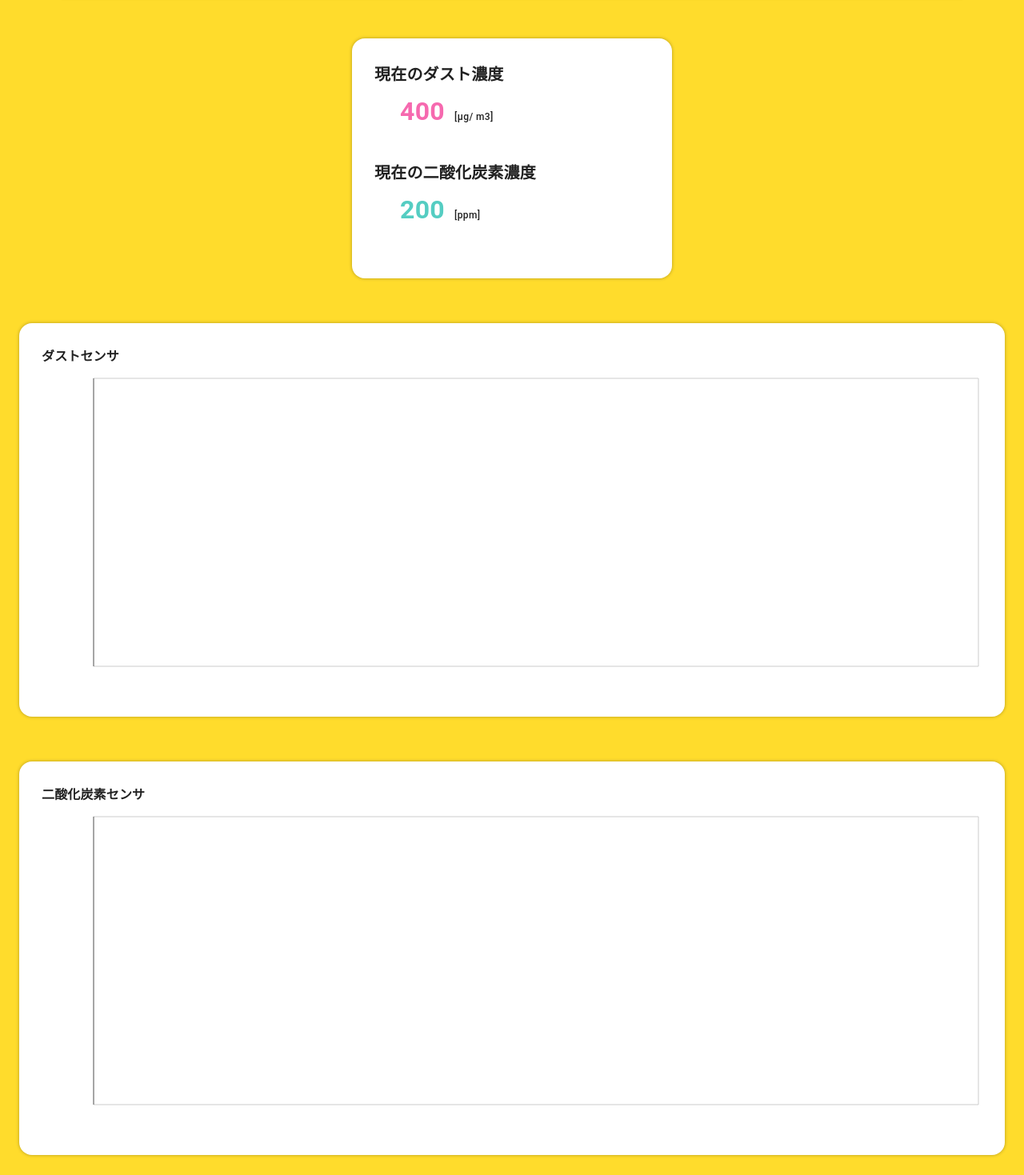
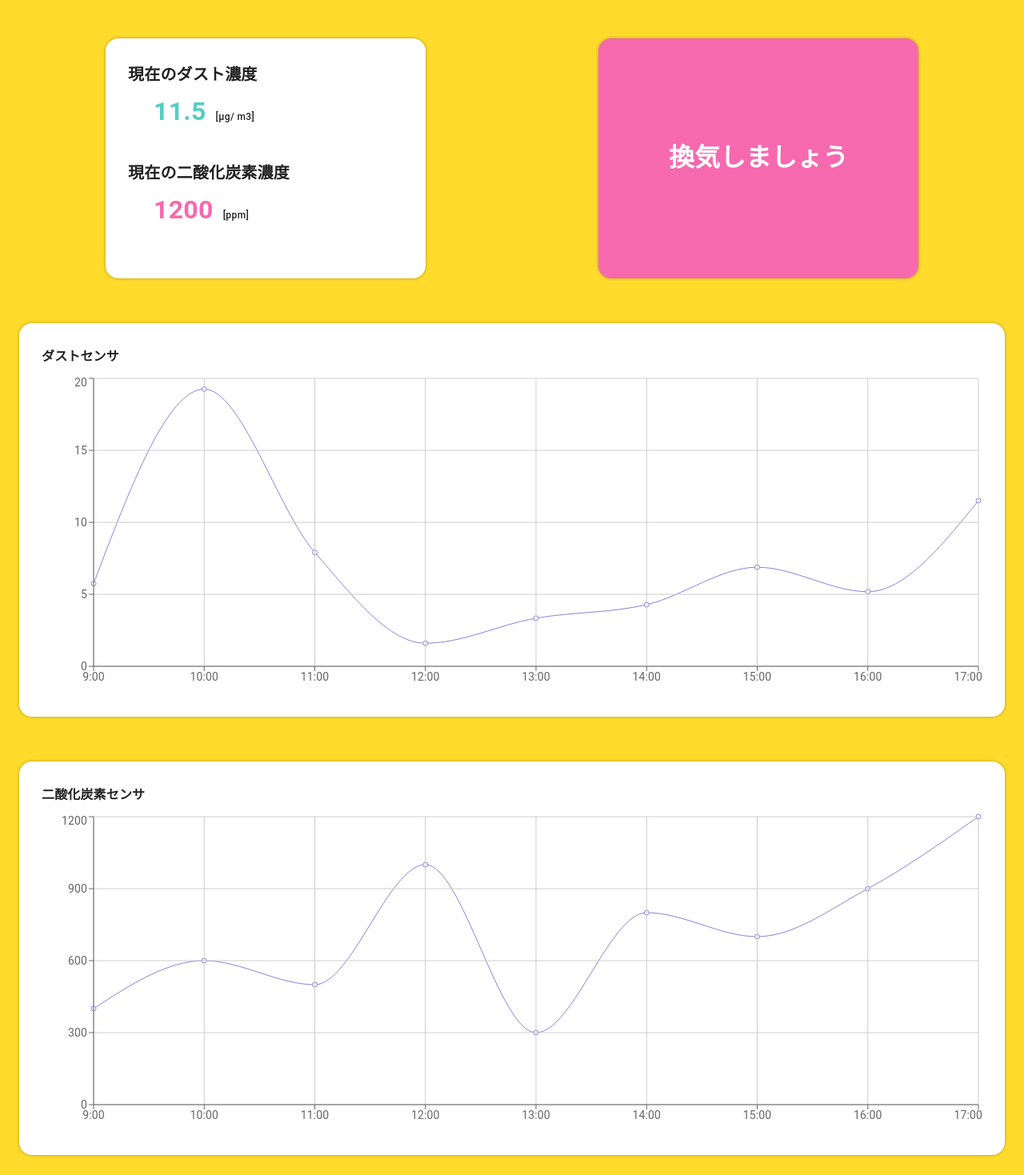
Before and after one commit to tomo-taku/team1, a Next.js app in the folder next-app/: page / in a window 1280 px wide. Shown: the part 100-1569 px from the top of the page at 80% size. Built offline with nearby package versions, Linux system fonts and the light colour scheme.

Commit message:
Update: 必要なデータの作成 (#2)

```diff
--- a/next-app/src/templates/Top/index.tsx
+++ b/next-app/src/templates/Top/index.tsx
@@ -5,27 +5,61 @@ import LineGraph from '../../organisms/LineGraph'
 import Box from '@material-ui/core/Box'
 import Typography from '@material-ui/core/Typography'
 import ConditionPanel from '../../organisms/ConditionPanel'
+import VentilationPanel from '../../organisms/VentilationPanel'
+
+const dustData = [
+    {date: '9:00', concentration: 5.74},
+    {date: '10:00', concentration: 19.25},
+    {date: '11:00', concentration: 7.91},
+    {date: '12:00', concentration: 1.60},
+    {date: '13:00', concentration: 3.34},
+    {date: '14:00', concentration: 4.28},
+    {date: '15:00', concentration: 6.88},
+    {date: '16:00', concentration: 5.18},
+    {date: '17:00', concentration: 11.50},
+]
+
+const co2Data = [
+    {date: '9:00', concentration: 400},
+    {date: '10:00', concentration: 600},
+    {date: '11:00', concentration: 500},
+    {date: '12:00', concentration: 1000},
+    {date: '13:00', concentration: 300},
+    {date: '14:00', concentration: 800},
+    {date: '15:00', concentration: 700},
+    {date: '16:00', concentration: 900},
+    {date: '17:00', concentration: 1200},
+]
 
 const Top: React.FC = () => {
+    // 最新のデータを取り出す
+    const latestDustData = dustData.slice(-1)[0].concentration
+    const latestCo2Data = co2Data.slice(-1)[0].concentration
+    // 換気が必要かどうか
+    const isVentilation = latestDustData > 100 || latestCo2Data > 1000
+
     return (
         <React.Fragment>
             <Container maxWidth='lg' component='main'>
 
                 <InformationContainer>
                     <ConditionPanel
-                        dustConcentration={400}
-                        co2Concentration={200}
+                        dustConcentration={latestDustData}
+                        co2Concentration={latestCo2Data}
+                    />
+                    <VentilationPanel
+                        isVentilation={isVentilation}
                     />
                 </InformationContainer>
 
                 <GraphBox>
                     <GraphTitle variant='subtitle1'>ダストセンサ</GraphTitle>
-                    <LineGraph/>
+                    <LineGraph data={dustData}/>
                 </GraphBox>
 
                 <GraphBox>
                     <GraphTitle variant='subtitle1'>二酸化炭素センサ</GraphTitle>
-                    <LineGraph/>
+                    <LineGraph data={co2Data}/>
                 </GraphBox>
 
             </Container>
```
